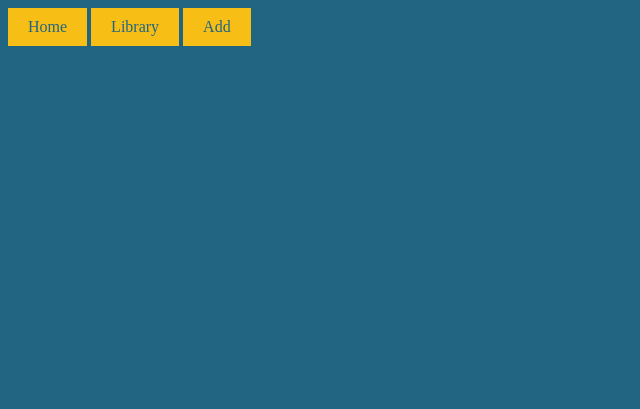
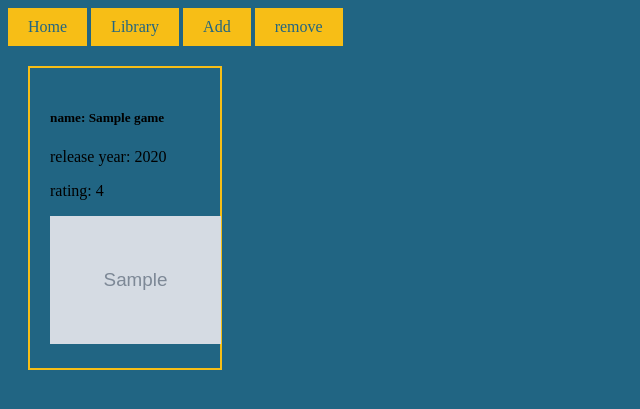
Before and after one commit to Mattstcroixcna/python-2-final-project, a Flask app: template templates/library.html in a window 1280 px wide. Shown: the top 409 px of the page, without its empty margins (0-640 px from the left). Run offline with Flask 3, Linux system fonts and the light colour scheme; the template is opened without the code that fills it: most values are stand-ins (such as "Sample title", 1, 10 or a date in 2020); grey boxes marked "Sample" are stand-in pictures.

Commit message:
got the add page working as well as changed my html to use jinja2
for some reason the remove page isnt loading which is really confusing

the library page is also working as intended now

```diff
--- a/app.py
+++ b/app.py
@@ -1,19 +1,57 @@
-from flask import Flask, render_template
-from flask_session import Session
-
+from flask import Flask, render_template, request, redirect, session, flash
+from datetime import timedelta
+import os
+import uuid
 app = Flask(__name__)
+app.secret_key = "gaming"
+allowed_types = [".png", ",jpg"]
+save_location = "static/images"
 
 @app.route("/")
 def home():
     return render_template('index.html')
 
-@app.route("/library")
-def ibrary():
-    return render_template('library.html')
+app.route("/remove")
+def remove_game():
+    return render_template('remove.html')
 
-@app.route("/add")
+@app.route("/library", methods=["GET"])
+def index():
+    if "videoGames" not in session:
+        print("clearing games")
+        session["videoGames"] = []
+
+    print(session.get("videoGames"))
+    return render_template("library.html",games=session.get("videoGames"), file_location=save_location)
+
+@app.route("/add", methods=["POST", "GET"])
 def add():
-    return render_template('add.html')
+    if request.method == "GET":
+        return render_template("add.html")
+    elif request.method == "POST":
+        if "videoGames" not in session:
+            print("Clearing session data")
+            session["videoGames"] = []
+        name = request.form.get("name", "invalid")
+        rate = request.form.get("rate", "invalid")
+        year = request.form.get("year", "invalid")
+        uploaded_file = request.files['file']
+
+        if uploaded_file.filename != '':
+            extension = os.path.splitext(uploaded_file.filename)[1]
+            if extension in allowed_types:
+                unique_name = f"{uuid.uuid4().hex}{extension}"
+                filename = os.path.join(save_location, unique_name)
+                uploaded_file.save(filename)
+                session["videoGames"].append({"name": name, "rate": rate, "year": year, "image": unique_name})
+            else:
+                flash("The file is of the wrong type", "error")
+                return redirect("./add")
+
+
+        print(session.get("videoGames"))
+        session.modified = True
+        return redirect("/library")
 
 
 app.run()
--- a/static/add.js
+++ b/static/add.js
@@ -7,6 +7,12 @@ document.addEventListener("DOMContentLoaded", () => {
 
 function submit() {
     validateForm();
+    if (validateForm()) {
+        let name = x
+        let year = y
+        let rate = z
+        let image
+    }
 
 }
 
--- a/static/style.css
+++ b/static/style.css
@@ -56,3 +56,11 @@ button {
     height: 25px;
 
 }
+div.card {
+    border-style: solid;
+    border-width: 2px;
+    border-color: #F7BE16;
+    width: 150px;
+    padding: 20px;
+    margin: 20px;
+}
--- /dev/null
+++ b/templates/layout.html
@@ -0,0 +1,23 @@
+<!DOCTYPE html>
+<html>
+    <head>
+    <meta charset="UTF-8" />
+    <title>GAMES</title>
+    <link rel="stylesheet" href="static\style.css">
+
+    </head>
+    <body>
+        <nav>
+            <ul>
+                <li><a href="/">Home</a></li>
+                <li><a href="/library">Library</a></li>
+                <li><a href="/add">Add</a></li>
+                <li><a href="/remove">remove</a></li>
+
+
+            </ul>
+        </nav>
+        {% block body %}
+        {% endblock %}
+    </body>
+</html>
--- a/templates/library.html
+++ b/templates/library.html
@@ -1,20 +1,18 @@
-<!DOCTYPE html>
-<html>
-<head>
-    <meta charset="UTF-8" />
-    <title>GAMES</title>
-    <link rel="stylesheet" href="static\style.css">
+{% extends "layout.html" %}
 
-</head>
-<body>
-    <main>
-        <nav>
-            <ul>
-                <li><a href="/">Home</a></li>
-                <li><a href="/library">Library</a></li>
-                <li><a href="/add">Add</a></li>
-            </ul>
-        </nav>
-    </main>
-</body>
-</html>
+{% block body %}
+        <div class = "container">
+            <div class = "row">
+        {% for game in games %}
+            <div class="col-md-4 col-sm-6 col-12 mb-3">
+                <div class="card">
+                    <h5>name: {{ game.name  }}</h5>
+                    <p>release year: {{ game.year  }}</p>
+                    <p>rating: {{ game.rate  }}</p>
+                    <image height = 128 src="{{ file_location }}/{{ game.image }}" class="card_img-top"/>
+                </div>
+            </div>
+        {% endfor %}
+            </div>
+        </div>
+{% endblock %}
--- /dev/null
+++ b/templates/remove.html
@@ -0,0 +1 @@
+{% extends "layout.html" %}
```
Also changed, not shown: templates/add.html (+14 -31 lines), templates/index.html (+5 -21 lines), static/images/0b62e0fecf994df1b1beef0f2a847894.png (added), static/images/7e1675b02c0b4696b7d9a75372c58fbe.png (added), static/images/b4cd99f4d0274a05b34eb68c2cdc16f4.png (added).
